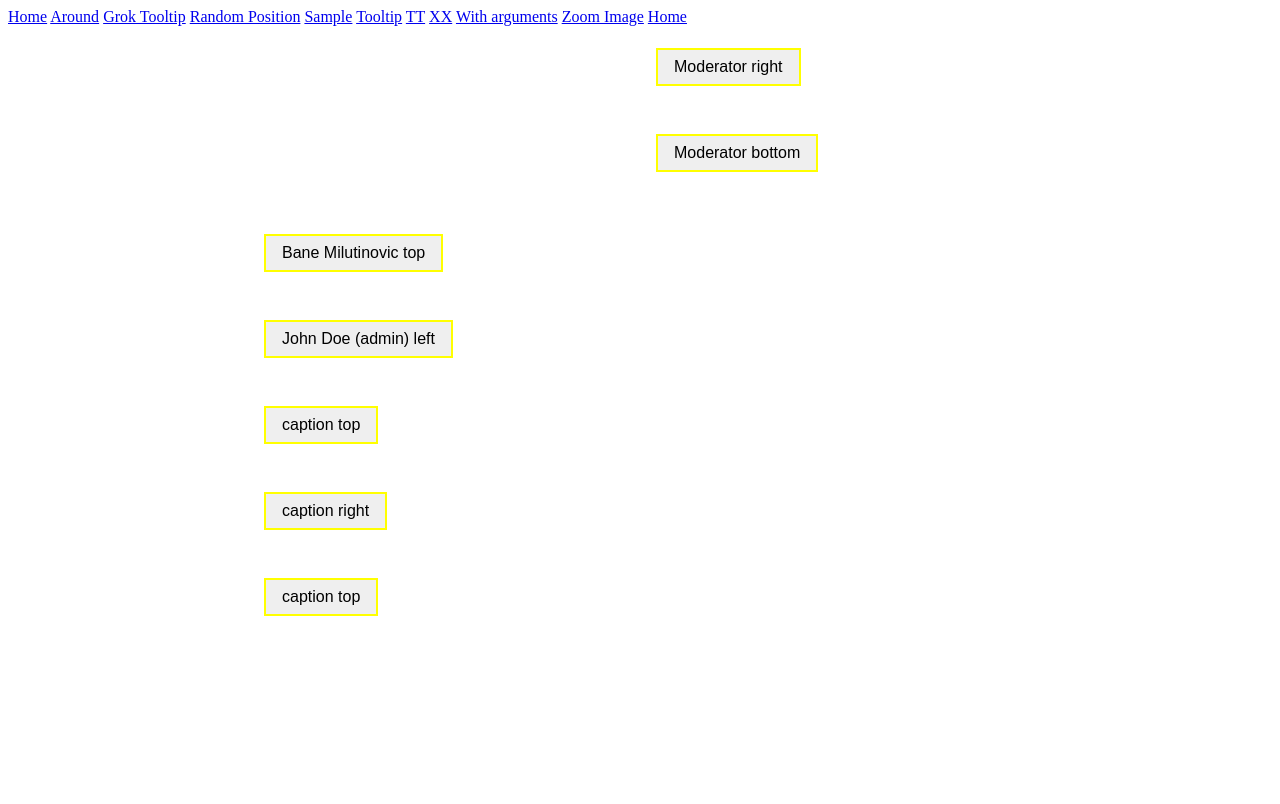
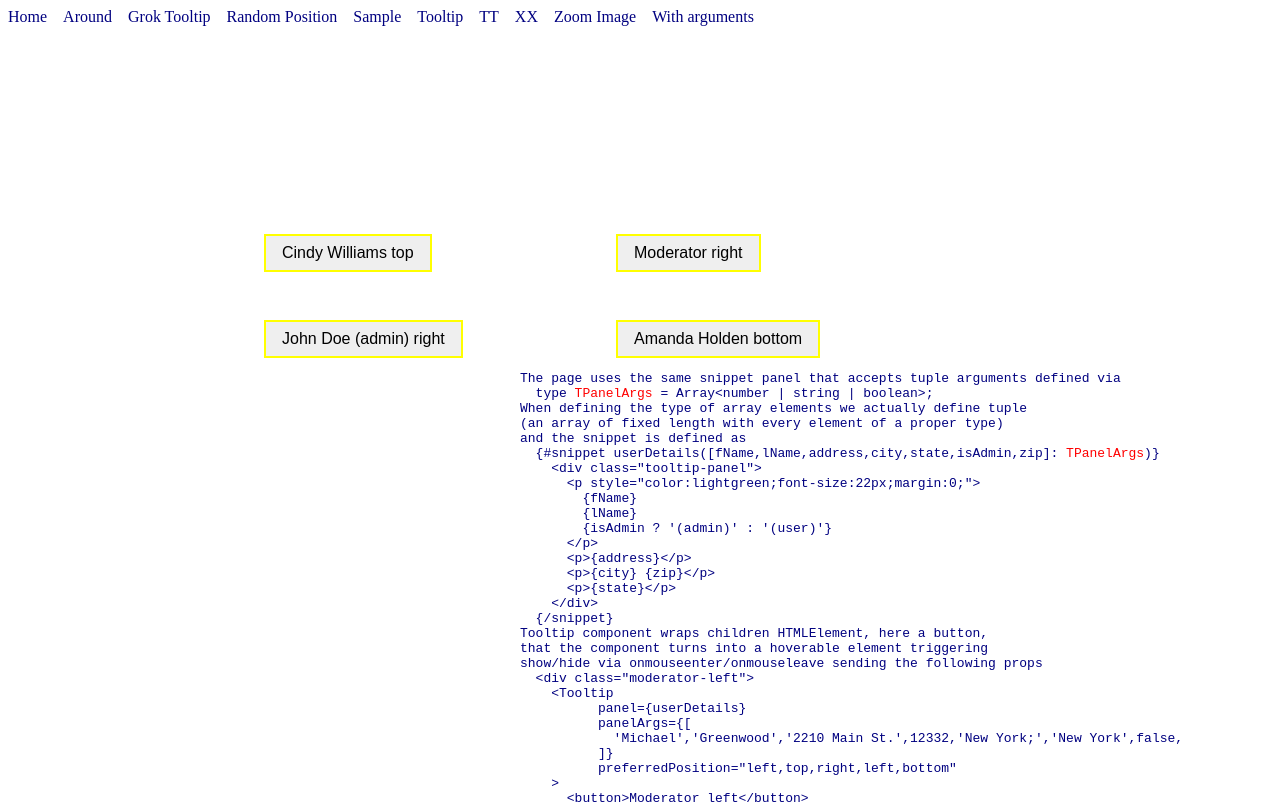
Before and after one commit to mbanem/tooltip-app, a SvelteKit app: page /tt-with-args in a window 1280 px wide. Shown: the top 804 px of the page. Built offline with nearby package versions, Linux system fonts and the light colour scheme.

Commit message:
panel with args got explanation

```diff
--- a/src/routes/+layout.svelte
+++ b/src/routes/+layout.svelte
@@ -7,6 +7,7 @@
 <svelte:head>
   <link rel="icon" href={favicon} />
 </svelte:head>
+<div class="toolbar">
   <a href="/">Home</a>
   <a href="/around">Around</a>
   <a href="/grok">Grok Tooltip</a>
@@ -15,6 +16,18 @@
   <a href="/tooltip">Tooltip</a>
   <a href="/tt">TT</a>
   <a href="/xx">XX</a>
+  <a href="/zoom-image">Zoom Image</a>
   <a href="/tt-with-args">With arguments</a>
-<a href="/zoom-image">Zoom Image</a>
+</div>
 {@render children?.()}
+
+<style>
+  .toolbar {
+    display: flex;
+    gap: 1rem;
+    a {
+      text-decoration: none;
+      color: navy;
+    }
+  }
+</style>
--- a/src/routes/around/+page.svelte
+++ b/src/routes/around/+page.svelte
@@ -85,7 +85,6 @@
   });
 </script>
 
-<a href="/">Home</a>
 <p style="color:blue;margin-left:1rem;">
   Using scroll Positions as true/false list and DOMRects
 </p>
--- a/src/routes/grok/+page.svelte
+++ b/src/routes/grok/+page.svelte
@@ -6,8 +6,6 @@
     console.log('Printing report...');
   }
 </script>
-
-<a href="/">Home</a>
 
 <!-- <div class="tooltip-panel">
   <p style="color:lightgreen;font-size:22px;margin:0;">Matia Isakovic</p>
--- a/src/routes/random-position/+page.svelte
+++ b/src/routes/random-position/+page.svelte
@@ -124,8 +124,6 @@
   });
 </script>
 
-<a href="/">Home</a>
-
 <div>
   tooltipPosition {tooltipPosition}
   <p style="color:blue;">shows as true/false list</p>
--- a/src/routes/sample/+page.svelte
+++ b/src/routes/sample/+page.svelte
@@ -84,7 +84,6 @@
   });
 </script>
 
-<a href="/">Home</a>
 <p style="color:red;margin-left:1rem;">
   availablePositions(...) is undefined and tru/false Positions list
 </p>
--- a/src/routes/tooltip/+page.svelte
+++ b/src/routes/tooltip/+page.svelte
@@ -105,7 +105,6 @@
       Filip Isakovic
     </button>
   </Tooltip>
-  <a href="/">Home</a>
   <p style="color:blue;">Positions are OK</p>
   <p style="margin-left:12rem;">Change Preferred Tooltip Position</p>
   <input class="input" bind:value={preferPos} />
--- a/src/routes/tt-with-args/+page.svelte
+++ b/src/routes/tt-with-args/+page.svelte
@@ -1,17 +1,15 @@
 <script lang="ts">
-  import { type Snippet } from 'svelte';
   import Tooltip from '$lib/components/CRTooltip.svelte'; // Adjust the path as necessary
 
-  type TPanelArgs = any[]; //[string, string, boolean];
+  type TPanelArgs = Array<number | string | boolean>;
 </script>
-
-<a href="/">Home</a>
 
 {#snippet userDetails([
   fName,
   lName,
   address,
   city,
+  zip,
   state,
   isAdmin,
 ]: TPanelArgs)}
@@ -22,89 +20,136 @@
       {isAdmin ? '(admin)' : '(user)'}
     </p>
     <p>{address}</p>
-    <p>{city}</p>
+    <p>{city} {zip}</p>
     <p>{state}</p>
   </div>
 {/snippet}
 
 <div class="tooltip-wrapper">
-  <div style="position:absolute:top:0;left:0">
+  <div>
     <Tooltip
       panel={userDetails}
       panelArgs={[
-        'Bane',
-        'Milutinovic',
-        '118 Princess St',
-        'Toronto M5A 0B1',
-        'Ontario',
+        'Cindy',
+        'Williams',
+        '1518 Langley Ave',
+        'Naples',
+        34234,
+        'Florida',
         true,
       ]}
       preferredPosition="top,left,bottom,right"
     >
-      <button>Bane Milutinovic top</button>
+      <button>Cindy Williams top</button>
     </Tooltip>
     <Tooltip
       panel={userDetails}
       panelArgs={[
-        'Filip',
-        'Isakovic',
-        '6425 Cascade St.',
-        'San Diego 92122',
+        'John',
+        'Doe',
+        '122 Cascade St.',
+        'San Diego',
+        92122,
         'California',
         true,
       ]}
-      preferredPosition="left,top,bottom,right"
+      preferredPosition="right,left,top,bottom"
     >
-      <button>John Doe (admin) left</button>
+      <button>John Doe (admin) right</button>
     </Tooltip>
   </div>
-  <div style="position:absolute;top:0;left:25rem;">
+  <div>
     <Tooltip
       panel={userDetails}
       panelArgs={[
-        'Matia',
-        'Isakovic',
+        'Eleanore',
+        'Wilson',
         '2210 Main St.',
-        'New York12332;',
+        'New York;',
+        11202,
         'New York',
         false,
       ]}
-      preferredPosition="right,left,top,right,left,bottom"
+      preferredPosition="right,left,top,bottom"
     >
       <button>Moderator right</button>
     </Tooltip>
     <Tooltip
       panel={userDetails}
       panelArgs={[
-        'Ljuban',
-        'Milutinovic',
-        '100 Coe Hill Dr.',
-        'Toronto M4A 0B1;',
-        'Ontario',
+        'Amanda',
+        'Holden',
+        '100 East Avenue',
+        'London M4A 0B1;',
+        4431,
+        'United Kingdom',
         false,
       ]}
       preferredPosition="bottom,top,right,left"
     >
-      <button>Moderator bottom</button>
+      <button>Amanda Holden bottom</button>
     </Tooltip>
+    <pre>
+The page uses the same snippet panel that accepts tuple arguments defined via
+  type <snap style="color:red;">TPanelArgs</snap
+      > = Array&lt;number | string | boolean&gt;;
+When defining the type of array elements we actually define tuple
+(an array of fixed length with every element of a proper type)
+and the snippet is defined as
+  &lcub;#snippet userDetails([fName,lName,address,city,state,isAdmin,zip]: <snap
+        style="color:red;">TPanelArgs</snap
+      >)&rcub;
+    &lt;div class="tooltip-panel"&gt;
+      &lt;p style="color:lightgreen;font-size:22px;margin:0;"&gt;
+        &lcub;fName&rcub;
+        &lcub;lName&rcub;
+        &lcub;isAdmin ? '(admin)' : '(user)'&rcub;
+      &lt;/p&gt;
+      &lt;p&gt;&lcub;address&rcub;&lt;/p&gt;
+      &lt;p&gt;&lcub;city&rcub; &lcub;zip&rcub;&lt;/p&gt;
+      &lt;p&gt;&lcub;state&rcub;&lt;/p&gt;
+    &lt;/div&gt;
+  &lcub;/snippet&rcub;
+Tooltip component wraps children HTMLElement, here a button,
+that the component turns into a hoverable element triggering
+show/hide via onmouseenter/onmouseleave sending the following props
+  &lt;div class="moderator-left"&gt;
+    &lt;Tooltip
+          panel=&lcub;userDetails&rcub;
+          panelArgs=&lcub;[
+            'Michael','Greenwood','2210 Main St.',12332,'New York;','New York',false,
+          ]&rcub;
+          preferredPosition="left,top,right,left,bottom"
+    &gt;
+      &lt;button&gt;Moderator left&lt;/button&gt;
+    &lt/Tooltip&gt;
+  &lt;/div&gt;
+
+When using caption, a string or HTML String there are no arguments just
+captionCSS -- a :global(class name) or style string and here there is no zip
+    </pre>
   </div>
 </div>
 <Tooltip
-  caption="Matia, Isakovic, 2210 Main St. New York12332; New York (user)"
+  caption="Michael Greenwood, 2210 Main St. New York, New York (user)"
   captionCSS="color:white;border:8px solid skyblue;"
   preferredPosition="top,right,left,bottom"
 >
   <button>caption top</button>
 </Tooltip>
 <Tooltip
-  caption="Marko, Milutinovic, 100 Coe Hill Dr. Toronto M4A 0B1; Ontario (user)"
+  caption="Eleanore Wilson, 25 Coe Hill Dr. Toronto M4A 0B1; Ontario (user)"
   captionCSS="cap"
   preferredPosition="right,top,left,bottom"
 >
   <button>caption right</button>
 </Tooltip>
+<pre style="margin:0;padding:0;">
+              Hover above to see that we sent captionCSS prop to override component's
+              captionDefault background color navy to a new  background color green
+</pre>
 <Tooltip
-  caption="Mia, Milutinovic, 100 Coe Hill Dr. Toronto M4A 0B1; Ontario (user)"
+  caption="Mia, McCartney, 100 Green Blvd, Atlanta 43112 Georgia (user)"
   captionCSS="caption-css"
   preferredPosition="top,right,left,bottom"
 >
@@ -114,18 +159,12 @@
 
 <style>
   button {
-    /* position: absolute;
-    top: 10rem;
-    left: 15rem; */
     padding: 0.5rem 1rem;
     font-size: 16px;
     cursor: pointer;
     border: 2px solid yellow !important;
   }
   .tooltip-panel {
-    /* position: absolute;
-    top: 5rem;
-    left: 0; */
     width: max-content;
     padding: 0 1rem 0.5rem 1rem;
     border: 3px solid yellow;
@@ -145,13 +184,13 @@
       font-family: Times;
       font-size: 22px;
       padding: 3px 0 8px 0;
+      text-wrap: nowrap;
     }
   }
   .tooltip-wrapper {
-    /* position: relative; */
     margin-top: 10rem;
     display: grid;
-    grid-template-columns: 1fr 1fr;
+    grid-template-columns: 20rem 1fr;
     gap: 2rem;
   }
   :global(.cap) {
@@ -167,4 +206,8 @@
     background-color: navy;
     border-radius: 6px;
   }
+  pre {
+    margin-left: 10rem;
+    color: navy;
+  }
 </style>
--- a/src/routes/xx/+page.svelte
+++ b/src/routes/xx/+page.svelte
@@ -49,8 +49,6 @@
   });
 </script>
 
-<a href="/">Home</a>
-
 <button onmouseenter={showTooltip} bind:this={el}>hovering element</button>
 <p style="margin:6rem 10rem;">
   spaceTop {spaceTop} tooltipHeight {tooltipHeight} delta {delta}
```
Also changed, not shown: src/routes/tt/+page.svelte (deleted, +0 -54 lines). Lines whose indentation alone changed are shown as unchanged.
